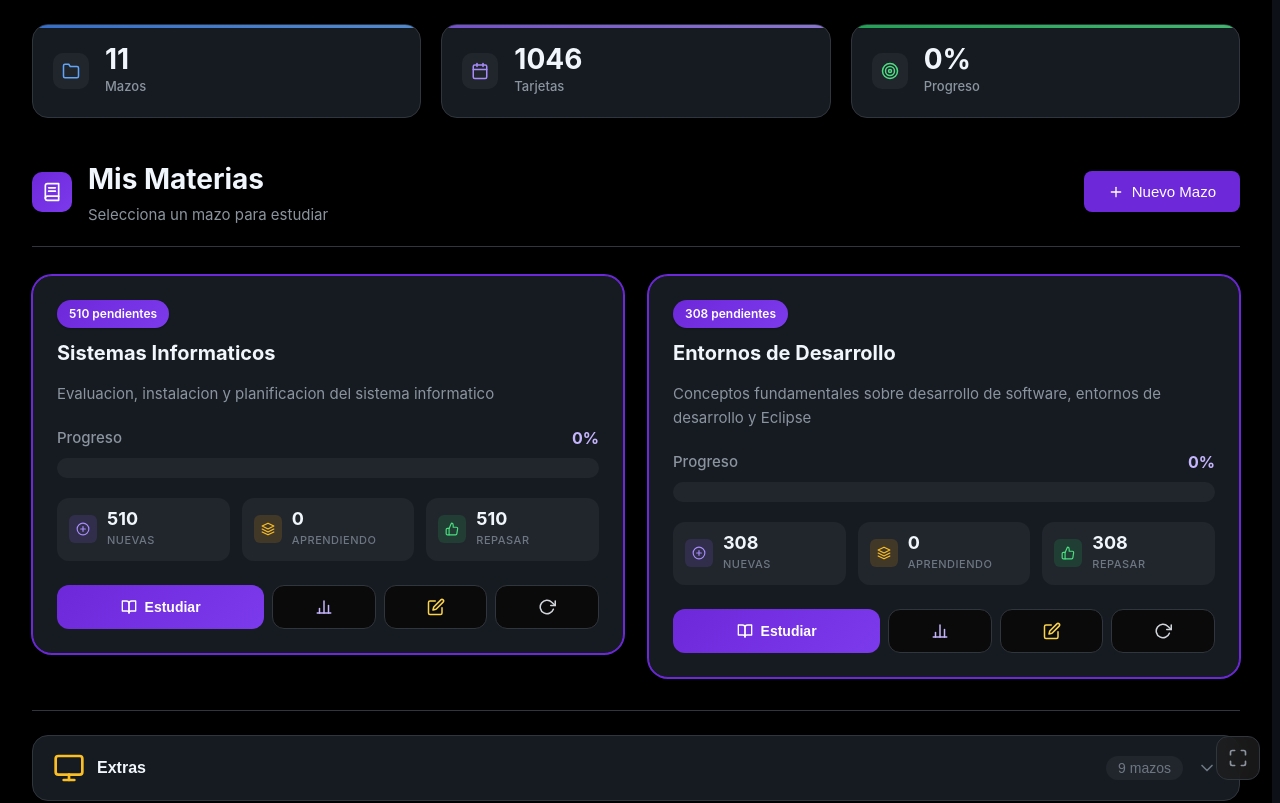
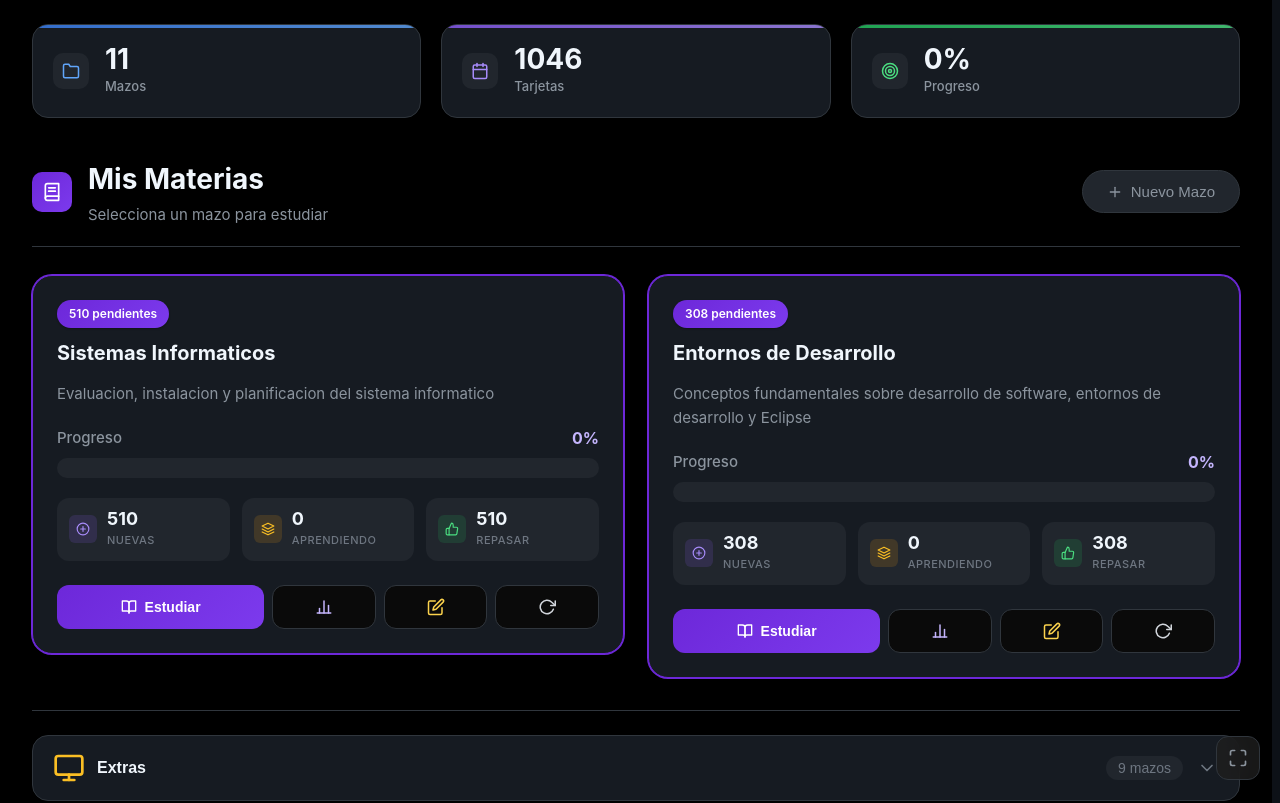
Before and after one commit to pmmachadov/anki-cards, a React (Vite) app: page / in a window 1280 px wide. Shown: the top 803 px of the page. Built offline with nearby package versions, Linux system fonts and the light colour scheme.

Commit message:
fix: enhance create button styles for improved visibility and interaction

```diff
--- a/src/view/DeckList.css
+++ b/src/view/DeckList.css
@@ -141,6 +141,18 @@
   padding: 12px 24px !important;
   font-size: 0.9375rem !important;
   font-weight: 600;
+  border-radius: 9999px !important;
+  background: var(--bg-tertiary) !important;
+  border: 1px solid var(--border-color) !important;
+  color: var(--text-secondary) !important;
+  box-shadow: none !important;
+}
+
+.btn-create:hover {
+  background: var(--bg-elevated) !important;
+  color: var(--text-primary) !important;
+  border-color: var(--text-muted) !important;
+  transform: none !important;
 }
 
 .btn-icon {
```
Also changed, not shown: 1 other file (tests, documents, lock files or other folders).
